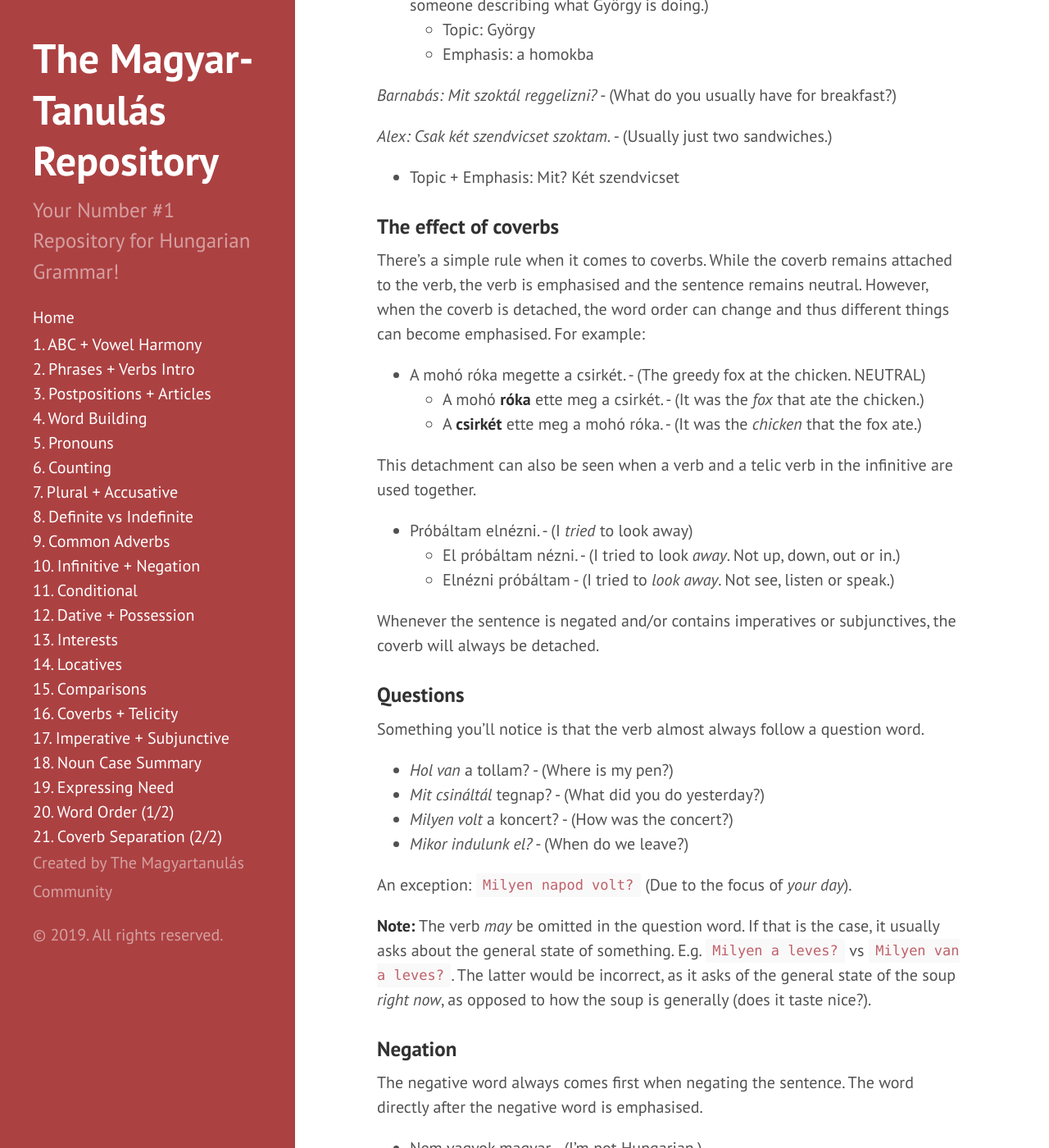
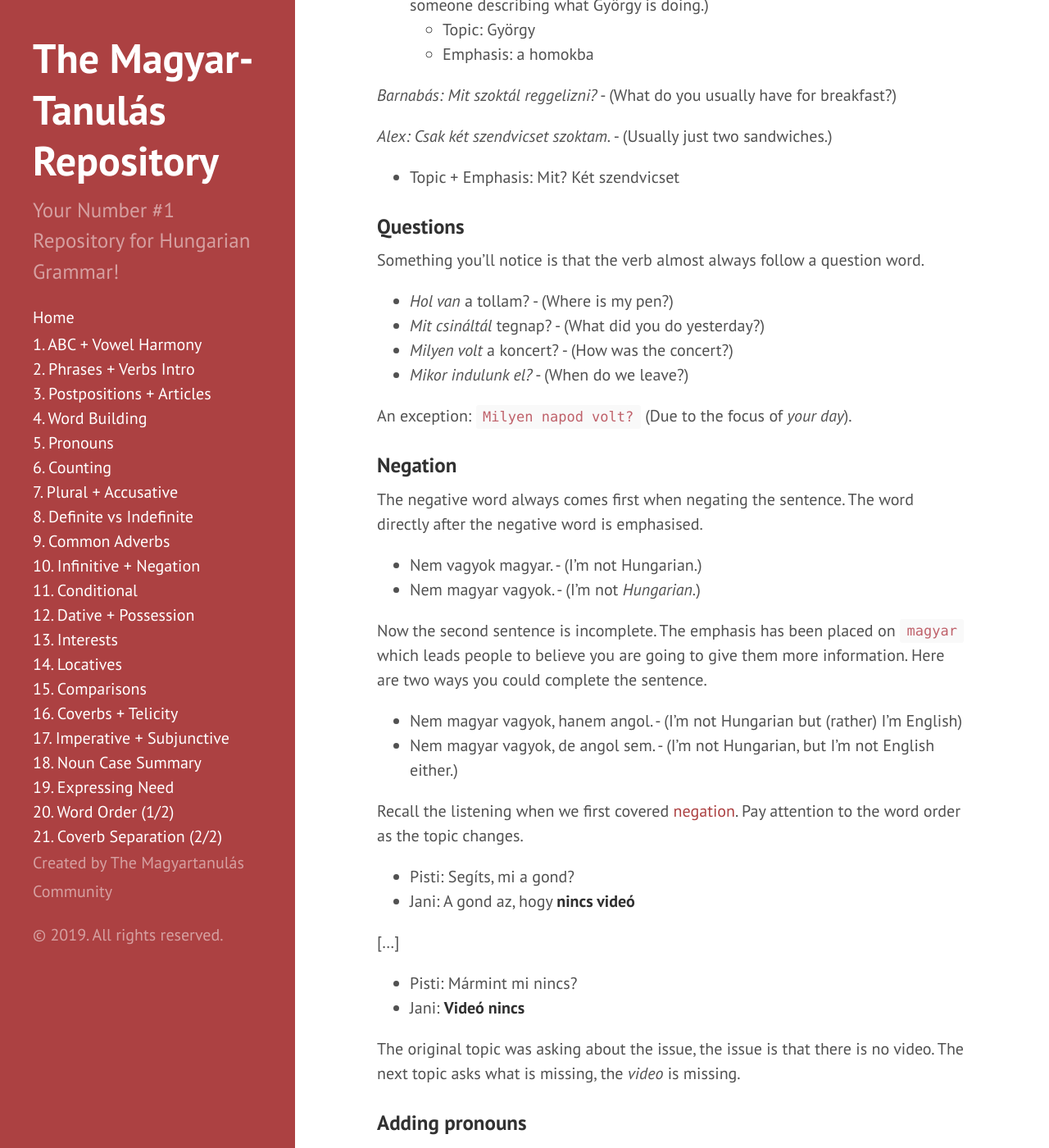
Before and after one commit to Magyartanulas/magyartanulas.github.io, a Jekyll site: the page built from word_order.md, in a window 1280 px wide and 1400 px high, scrolled down 2228 px. Shown: the whole window at 82% size. Built offline with Jekyll 4.4.1, drawn with Linux system fonts in a browser that asks for light colours; comment, search, counter and statistics services are not loaded; some of the changed text lies outside the part shown.

Commit message:
Update word_order.md

```diff
--- a/word_order.md
+++ b/word_order.md
@@ -75,22 +75,6 @@ Because the emphasis is on `a matek vizsgám`, this sentence could work as a res
 
 * Topic + Emphasis: Mit? Két szendvicset
 
-### The effect of coverbs
-
-There's a simple rule when it comes to coverbs. While the coverb remains attached to the verb, the verb is emphasised and the sentence remains neutral. However, when the coverb is detached, the word order can change and thus different things can become emphasised. For example:
-
-* A mohó róka megette a csirkét. - (The greedy fox at the chicken. NEUTRAL)
-  - A mohó **róka** ette meg a csirkét. - (It was the *fox* that ate the chicken.)
-  - A **csirkét** ette meg a mohó róka.  - (It was the *chicken* that the fox ate.)
-
-This detachment can also be seen when a verb and a telic verb in the infinitive are used together.
-
-* Próbáltam elnézni. - (I *tried* to look away)
-  - El próbáltam nézni. - (I tried to look *away*. Not up, down, out or in.)
-  - Elnézni próbáltam - (I tried to *look away*. Not see, listen or speak.)
-
-Whenever the sentence is negated and/or contains imperatives or subjunctives, the coverb will always be detached.
-
 ### Questions
 
 Something you'll notice is that the verb almost always follow a question word.
@@ -101,8 +85,6 @@ Something you'll notice is that the verb almost always follow a question word.
 * *Mikor indulunk el?* - (When do we leave?)
 
 An exception: `Milyen napod volt?` (Due to the focus of *your day*).
-
-**Note:** The verb *may* be omitted in the question word. If that is the case, it usually asks about the general state of something. E.g. `Milyen a leves?` vs `Milyen van a leves?`. The latter would be incorrect, as it asks of the general state of the soup *right now*, as opposed to how the soup is generally (does it taste nice?).
 
 ### Negation
 
```
Also changed, not shown: other parts of word_order.md (+1 -1 lines).
